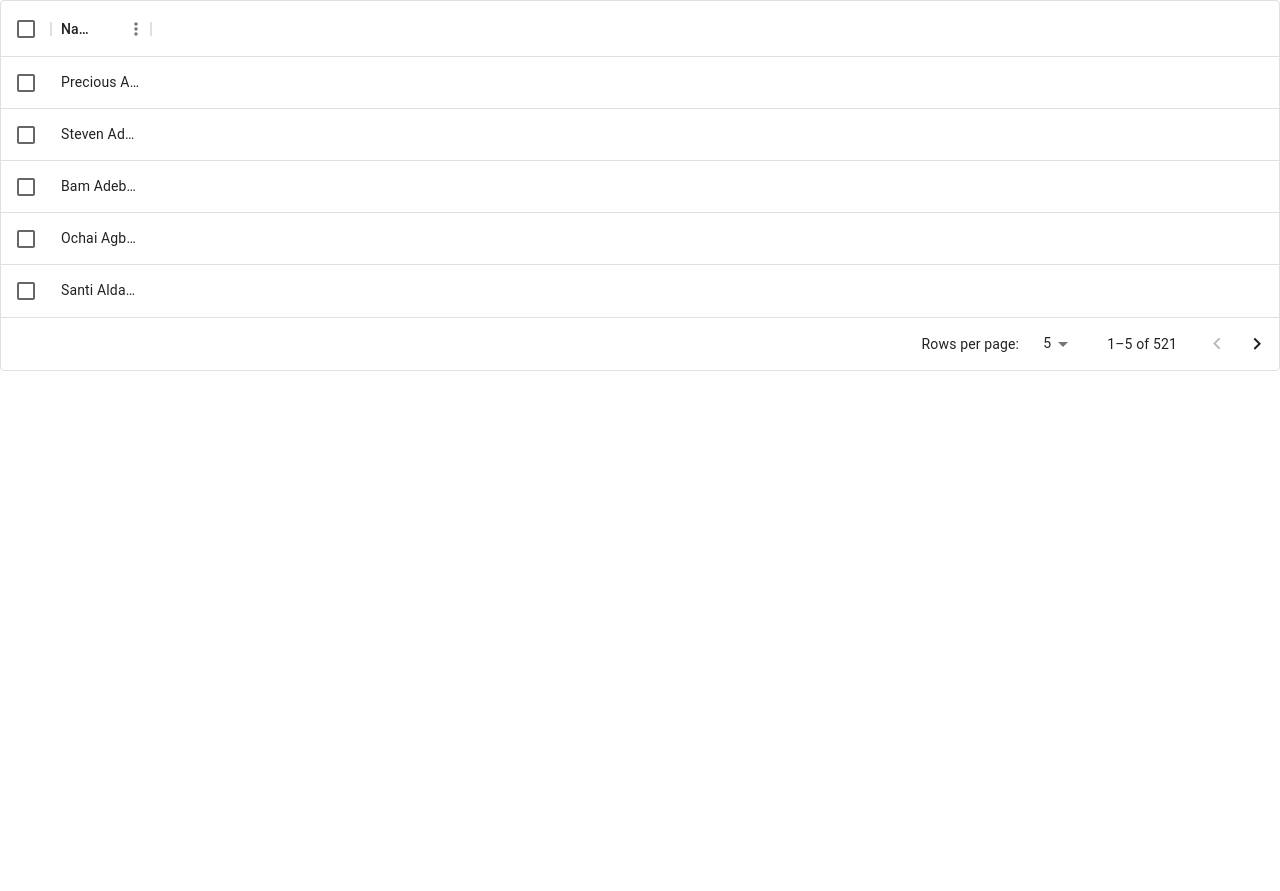
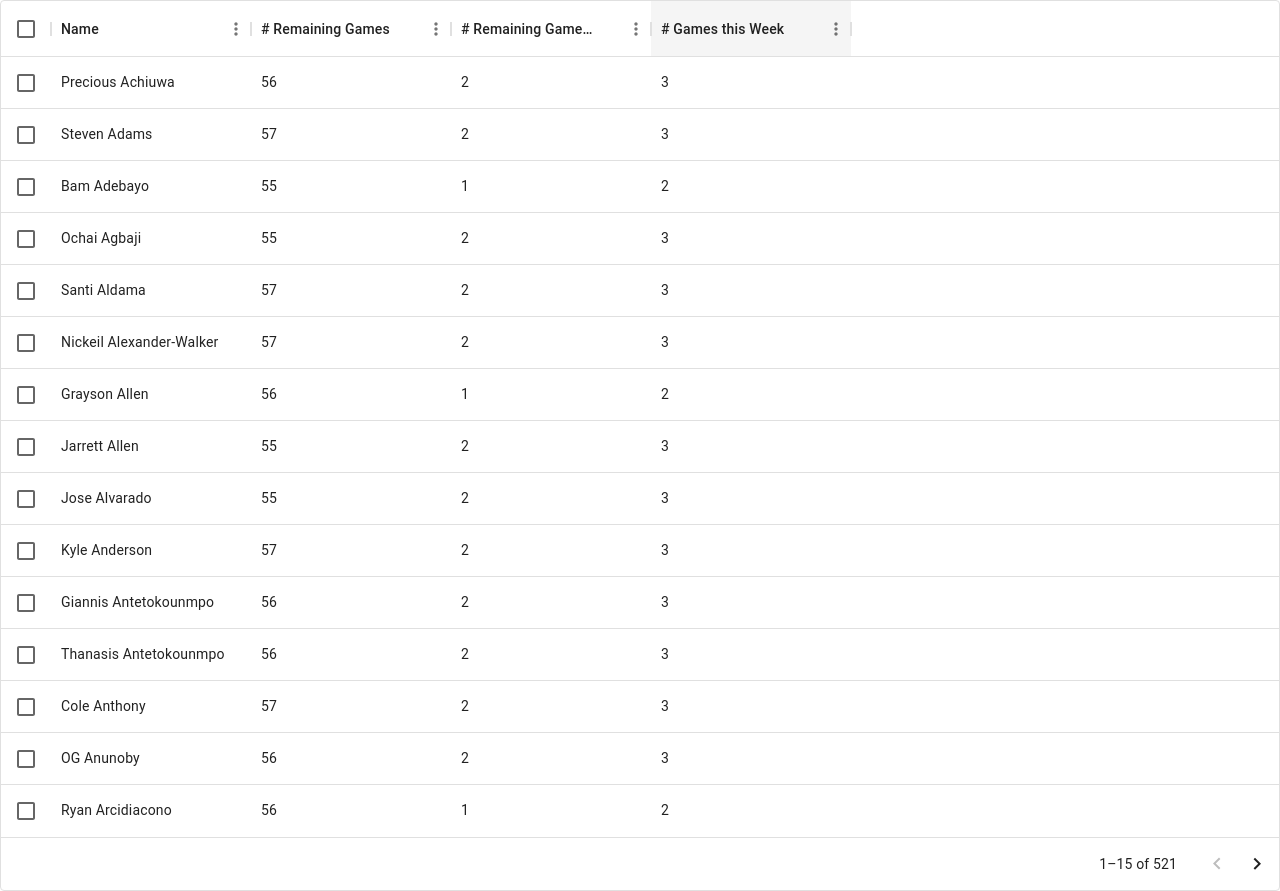
Before and after one commit to rrout2/test-fantasy-tool, a React (Create React App) app: page / in a window 1280 px wide. Before the commit the page ends 800 px from the top, so only its background shows below. Built offline with nearby package versions, Linux system fonts and the light colour scheme.

Commit message:
games per week

```diff
--- a/src/App.tsx
+++ b/src/App.tsx
@@ -3,39 +3,196 @@ import {DataGrid, GridColDef, GridValueGetterParams} from '@mui/x-data-grid';
 import './App.css';
 import playersJson from './data/all_players.json';
 
-type team = {name: string; id: number};
+type Team = {name: string; id: number};
 
-type matchup = {
-    opponent: team;
+type Matchup = {
+    opponent: Team;
     date: string;
 };
 
-type playerType = {
+type Player = {
     name: string;
     id: number;
-    matchups: matchup[];
+    matchups: Matchup[];
+    numMatchups: number;
+    matchupsPerWeek: Map<FantasyWeek, number>;
+    remainingGamesThisWeek: number;
 };
 
+type FantasyWeek = {
+    weekNumber: number;
+    startDate: Date;
+    endDate: Date;
+};
+
+const weeks: FantasyWeek[] = [
+    {
+        weekNumber: 9,
+        startDate: new Date('2023-12-18T00:00:00'),
+        endDate: new Date('2023-12-24T23:59:59'),
+    },
+    {
+        weekNumber: 10,
+        startDate: new Date('2023-12-25T00:00:00'),
+        endDate: new Date('2023-12-31T23:59:59'),
+    },
+    {
+        weekNumber: 11,
+        startDate: new Date('2024-01-01T00:00:00'),
+        endDate: new Date('2024-01-07T23:59:59'),
+    },
+    {
+        weekNumber: 12,
+        startDate: new Date('2024-01-08T00:00:00'),
+        endDate: new Date('2024-01-14T23:59:59'),
+    },
+    {
+        weekNumber: 13,
+        startDate: new Date('2024-01-15T00:00:00'),
+        endDate: new Date('2024-01-21T23:59:59'),
+    },
+    {
+        weekNumber: 14,
+        startDate: new Date('2024-01-22T00:00:00'),
+        endDate: new Date('2024-01-28T23:59:59'),
+    },
+    {
+        weekNumber: 15,
+        startDate: new Date('2024-01-29T00:00:00'),
+        endDate: new Date('2024-02-04T23:59:59'),
+    },
+    {
+        weekNumber: 16,
+        startDate: new Date('2024-02-05T00:00:00'),
+        endDate: new Date('2024-02-11T23:59:59'),
+    },
+    {
+        weekNumber: 17,
+        startDate: new Date('2024-02-12T00:00:00'),
+        endDate: new Date('2024-02-25T23:59:59'),
+    },
+    {
+        weekNumber: 18,
+        startDate: new Date('2024-02-26T00:00:00'),
+        endDate: new Date('2024-03-03T23:59:59'),
+    },
+    {
+        weekNumber: 19,
+        startDate: new Date('2024-03-04T00:00:00'),
+        endDate: new Date('2024-03-10T23:59:59'),
+    },
+    {
+        weekNumber: 20,
+        startDate: new Date('2024-03-11T00:00:00'),
+        endDate: new Date('2024-03-17T23:59:59'),
+    },
+    {
+        weekNumber: 21,
+        startDate: new Date('2024-03-18T00:00:00'),
+        endDate: new Date('2024-03-24T23:59:59'),
+    },
+    {
+        weekNumber: 22,
+        startDate: new Date('2024-03-25T00:00:00'),
+        endDate: new Date('2024-03-31T23:59:59'),
+    },
+    {
+        weekNumber: 23,
+        startDate: new Date('2024-04-01T00:00:00'),
+        endDate: new Date('2024-04-07T23:59:59'),
+    },
+    {
+        weekNumber: 24,
+        startDate: new Date('2024-04-08T00:00:00'),
+        endDate: new Date('2024-04-14T23:59:59'),
+    },
+];
+
 function App() {
-    const [playerList, setPlayerList] = useState<playerType[]>([]);
+    const [playerList, setPlayerList] = useState<Player[]>([]);
 
     useEffect(() => {
-        setPlayerList(playersJson);
+        setPlayerList(
+            playersJson.map(p => {
+                const matchupsPerWeek = new Map<FantasyWeek, number>();
+                let remainingGamesThisWeek = 0;
+
+                p.matchups.forEach((m: Matchup) => {
+                    const w = getWhichWeek(m.date);
+                    if (!w) {
+                        throw new Error(`can't find week for date '${m.date}'`);
+                    }
+                    if (
+                        w === getCurrentWeek() &&
+                        new Date(m.date) >= new Date()
+                    ) {
+                        remainingGamesThisWeek += 1;
+                    }
+                    const curr = matchupsPerWeek.get(w) ?? 0;
+                    matchupsPerWeek.set(w, curr + 1);
+                });
+
+                return {
+                    ...p,
+                    numMatchups: p.matchups.length,
+                    matchupsPerWeek: matchupsPerWeek,
+                    remainingGamesThisWeek: remainingGamesThisWeek,
+                };
+            })
+        );
     }, []);
+
+    function getCurrentWeek() {
+        const today = new Date();
+        return getWhichWeek(today);
+    }
+
+    function getWhichWeek(date: Date | string): FantasyWeek | undefined {
+        let d: Date;
+        if (!(date instanceof Date)) {
+            d = new Date(date);
+        } else {
+            d = date;
+        }
+        return weeks.find(
+            (w: FantasyWeek) =>
+                d.getTime() <= w.endDate.getTime() &&
+                d.getTime() >= w.startDate.getTime()
+        );
+    }
 
     function getTable() {
         const rows = playerList;
-        const columns: GridColDef[] = [{field: 'name', headerName: 'Name'}];
+        const columns: GridColDef[] = [
+            {field: 'name', headerName: 'Name', width: 200},
+            {
+                field: 'numMatchups',
+                headerName: '# Remaining Games',
+                width: 200,
+            },
+            {
+                field: 'remainingGamesThisWeek',
+                headerName: '# Remaining Games this week',
+                width: 200,
+            },
+            {
+                field: '',
+                valueGetter: (params: GridValueGetterParams) => {
+                    return params.row.matchupsPerWeek.get(getCurrentWeek());
+                },
+                headerName: '# Games this Week',
+                width: 200,
+            },
+        ];
         return (
             <DataGrid
                 rows={rows}
                 columns={columns}
                 initialState={{
                     pagination: {
-                        paginationModel: {page: 0, pageSize: 5},
+                        paginationModel: {page: 0, pageSize: 15},
                     },
                 }}
-                pageSizeOptions={[5, 10]}
                 checkboxSelection
             />
         );
```
